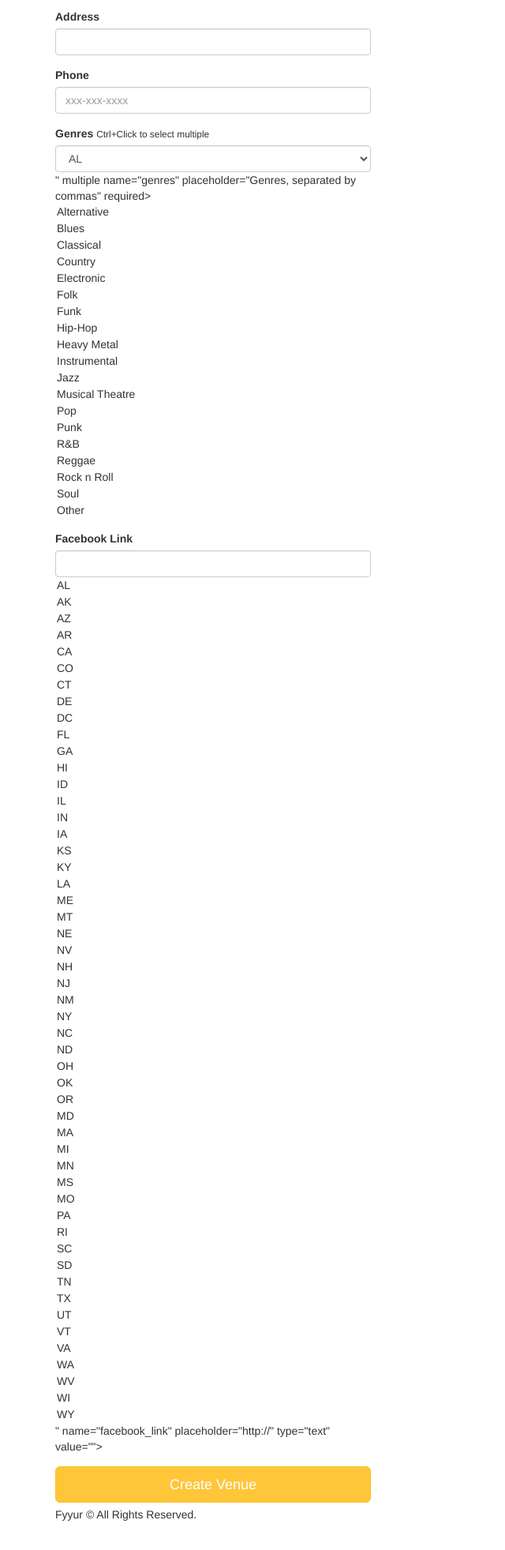
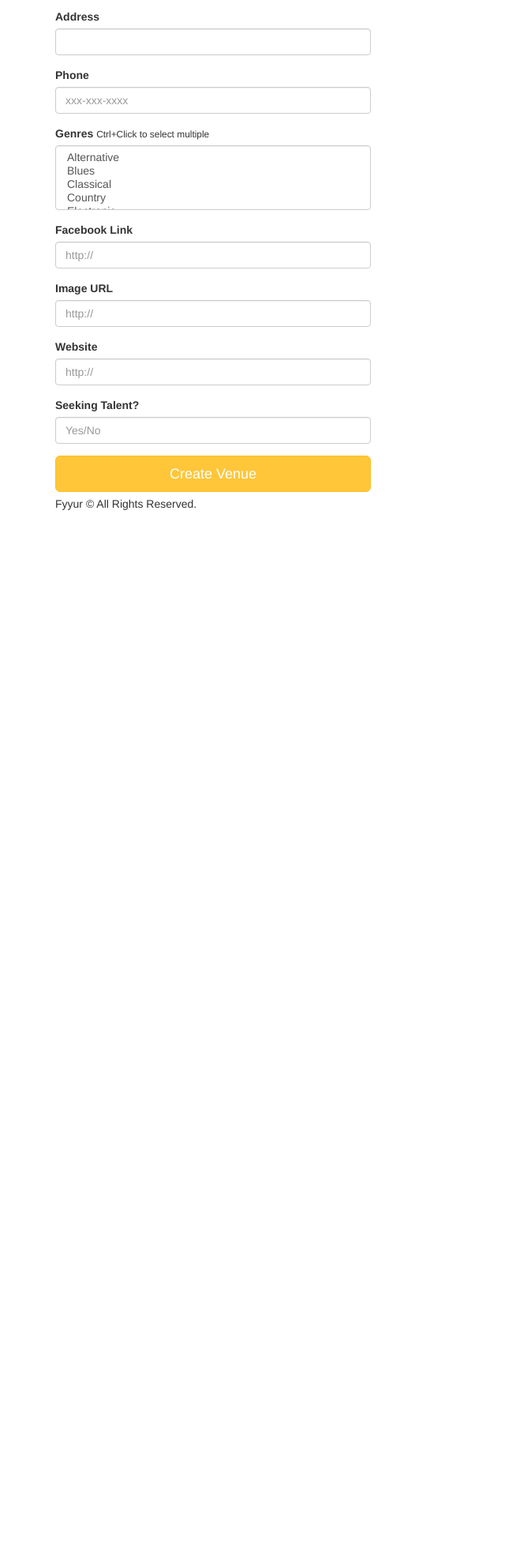
Before and after one commit to 3ba2ii/Fyyur, a Flask app: page /venues/create in a window 1280 px wide. Shown: the part 273-2236 px from the top of the page at 79% size, without its empty margins (0-640 px from the left). After the commit the page ends 919 px from the top, so only its background shows below. Run offline with Flask 2, Linux system fonts and the light colour scheme; some libraries are stand-ins or nearby versions.

Commit message:
Added venues to the database

```diff
--- a/starter_code/app.py
+++ b/starter_code/app.py
@@ -13,7 +13,7 @@
 from flask_wtf import Form
 from forms import *
 from flask_migrate import Migrate
-
+import sys
 #----------------------------------------------------------------------------#
 # App Config.
 #----------------------------------------------------------------------------#
@@ -51,7 +51,7 @@
 
     # 1 to Many relationship as the venue may have multiple shows,
     # that further will be distributed to upcoming and past shows
-    venue_shows = db.relationship('show', backref='venue-shows', lazy=True)
+    venue_shows = db.relationship('Show', backref='venue-shows', lazy=True)
 
     # DONE:: implement any missing fields, as a database migration using Flask-Migrate
 
@@ -74,7 +74,7 @@
                                     nullable=True)
     # 1 to Many relationship as the artist may have multiple shows,
     # that further will be distributed to upcoming and past shows
-    artist_shows = db.relationship('show', backref='artist-shows', lazy=True)
+    artist_shows = db.relationship('Show', backref='artist-shows', lazy=True)
 
     # Done: implement any missing fields, as a database migration using Flask-Migrate
 
@@ -259,13 +259,44 @@
 
 @app.route('/venues/create', methods=['POST'])
 def create_venue_submission():
-    # TODO: insert form data as a new Venue record in the db, instead
-    # TODO: modify data to be the data object returned from db insertion
+    # DONE: insert form data as a new Venue record in the db, instead
+    # DONE: modify data to be the data object returned from db insertion
+    data = {}
+    try:
+        for key, value in request.form.items():
+            if key == 'genres':
+                continue
+            elif key == 'seeking_talent':
+                if value.lower() == 'yes':
+                    data['seeking_talent'] = True
+                else:
+                    data['seeking_talent'] = False
+            else:
+                data[key] = value
+        data['genres'] = request.form.getlist('genres')
+        venue = Venue(name=data['name'],
+                      city=data['city'], state=data['state'],
+                      address=data['address'],
+                      phone=data['phone'],
+                      facebook_link=data['facebook_link'],
+                      image_link=data['image_link'],
+                      website=data['website'],
+                      seeking_talent=data['seeking_talent'],
+                      genres=data['genres'])
+        db.session.add(venue)
+        db.session.commit()
+        flash('Venue ' + data['name'] + ' was successfully listed!')
+
+    except:
+        db.session.rollback()
+        print(sys.exc_info())
+        flash('An error occurred. Venue ' +
+              data['name'] + ' could not be listed.')
+    finally:
+        db.session.close()
 
     # on successful db insert, flash success
-    flash('Venue ' + request.form['name'] + ' was successfully listed!')
-    # TODO: on unsuccessful db insert, flash an error instead.
-    # e.g., flash('An error occurred. Venue ' + data.name + ' could not be listed.')
+    # Done: on unsuccessful db insert, flash an error instead.
     # see: http://flask.pocoo.org/docs/1.0/patterns/flashing/
     return render_template('pages/home.html')
 
--- a/starter_code/forms.py
+++ b/starter_code/forms.py
@@ -2,6 +2,7 @@
 from flask_wtf import Form
 from wtforms import StringField, SelectField, SelectMultipleField, DateTimeField
 from wtforms.validators import DataRequired, AnyOf, URL
+
 
 class ShowForm(Form):
     artist_id = StringField(
@@ -13,8 +14,9 @@
     start_time = DateTimeField(
         'start_time',
         validators=[DataRequired()],
-        default= datetime.today()
+        default=datetime.today()
     )
+
 
 class VenueForm(Form):
     name = StringField(
@@ -116,6 +118,11 @@
     facebook_link = StringField(
         'facebook_link', validators=[URL()]
     )
+    website = StringField('website', validators=[URL()])
+
+    seeking_talent = StringField('seeking_talent', validators=[
+                                 DataRequired()])
+
 
 class ArtistForm(Form):
     name = StringField(
--- a/starter_code/templates/forms/new_venue.html
+++ b/starter_code/templates/forms/new_venue.html
@@ -1,42 +1,73 @@
-{% extends 'layouts/main.html' %}
-{% block title %}New Venue{% endblock %}
-{% block content %}
+{% extends 'layouts/main.html' %} {% block title %}New Venue{% endblock %} {%
+block content %}
 <div class="form-wrapper">
 	<form method="post" class="form">
-      <h3 class="form-heading">List a new venue <a href="{{ url_for('index') }}" title="Back to homepage"><i class="fa fa-home pull-right"></i></a></h3>
+		<h3 class="form-heading">
+			List a new venue
+			<a href="{{ url_for('index') }}" title="Back to homepage"
+				><i class="fa fa-home pull-right"></i
+			></a>
+		</h3>
 		<div class="form-group">
 			<label for="name">Name</label>
-        {{ form.name(class_ = 'form-control', autofocus = true) }}
+			{{ form.name(class_ = 'form-control', autofocus = true, id='venue_name')
+			}}
 		</div>
 		<div class="form-group">
 			<label>City & State</label>
 			<div class="form-inline">
 				<div class="form-group">
-              {{ form.city(class_ = 'form-control', placeholder='City', autofocus = true) }}
+					{{ form.city(class_ = 'form-control', placeholder='City', autofocus =
+					true , id='city') }}
 				</div>
 				<div class="form-group">
-              {{ form.state(class_ = 'form-control', placeholder='State', autofocus = true) }}
+					{{ form.state(class_ = 'form-control', placeholder='State', autofocus
+					= true ,id='state') }}
 				</div>
 			</div>
 		</div>
 		<div class="form-group">
 			<label for="address">Address</label>
-        {{ form.address(class_ = 'form-control', autofocus = true) }}
+			{{ form.address(class_ = 'form-control', autofocus = true , id='address')
+			}}
 		</div>
 		<div class="form-group">
 			<label for="phone">Phone</label>
-          {{ form.phone(class_ = 'form-control', placeholder='xxx-xxx-xxxx', autofocus = true) }}
+			{{ form.phone(class_ = 'form-control',
+			placeholder='xxx-xxx-xxxx',id='phone', autofocus = true) }}
 		</div>
 		<div class="form-group">
 			<label for="genres">Genres</label>
 			<small>Ctrl+Click to select multiple</small>
-        {{ form.genres(class_ = 'form-control', placeholder='Genres, separated by commas', id=form.state, autofocus = true) }}
+			{{ form.genres(class_ = 'form-control', placeholder='Genres, separated by
+			commas', id='genres', autofocus = true) }}
 		</div>
 		<div class="form-group">
-          <label for="genres">Facebook Link</label>
-          {{ form.facebook_link(class_ = 'form-control', placeholder='http://', id=form.state, autofocus = true) }}
+			<label for="facebook_link">Facebook Link</label>
+			{{ form.facebook_link(class_ = 'form-control', placeholder='http://',
+			id='facebook_link', autofocus = true) }}
 		</div>
-      <input type="submit" value="Create Venue" class="btn btn-primary btn-lg btn-block">
+		<div class="form-group">
+			<label for="image_link">Image URL </label>
+			{{ form.image_link(class_ = 'form-control', placeholder='http://',
+			id='image_link', autofocus = true) }}
+		</div>
+		<div class="form-group">
+			<label for="website">Website </label>
+			{{ form.website(class_ = 'form-control', placeholder='http://',
+			id='website', autofocus = true) }}
+		</div>
+		<div class="form-group">
+			<label for="seeking_talent">Seeking Talent? </label>
+			{{ form.seeking_talent(class_ = 'form-control', placeholder='Yes/No',
+			id='seeking_talent', autofocus = true) }}
+		</div>
+		<input
+			type="submit"
+			value="Create Venue"
+			class="btn btn-primary btn-lg btn-block"
+		/>
 	</form>
 </div>
+<script></script>
 {% endblock %}
```
Also changed, not shown: starter_code/migrations/versions/49eb3ce3872b_.py (+36 -34 lines). Lines whose indentation alone changed are shown as unchanged.
